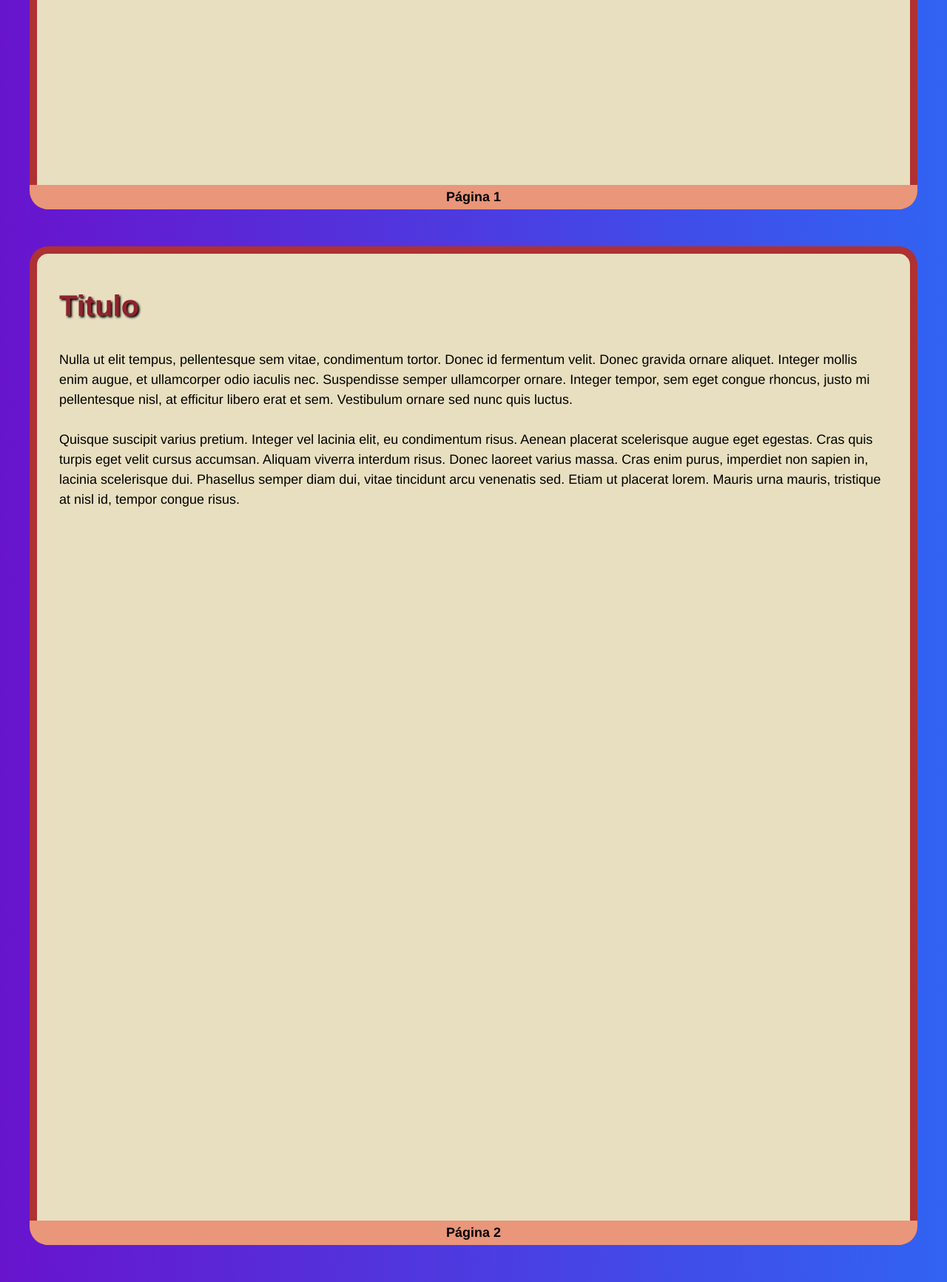
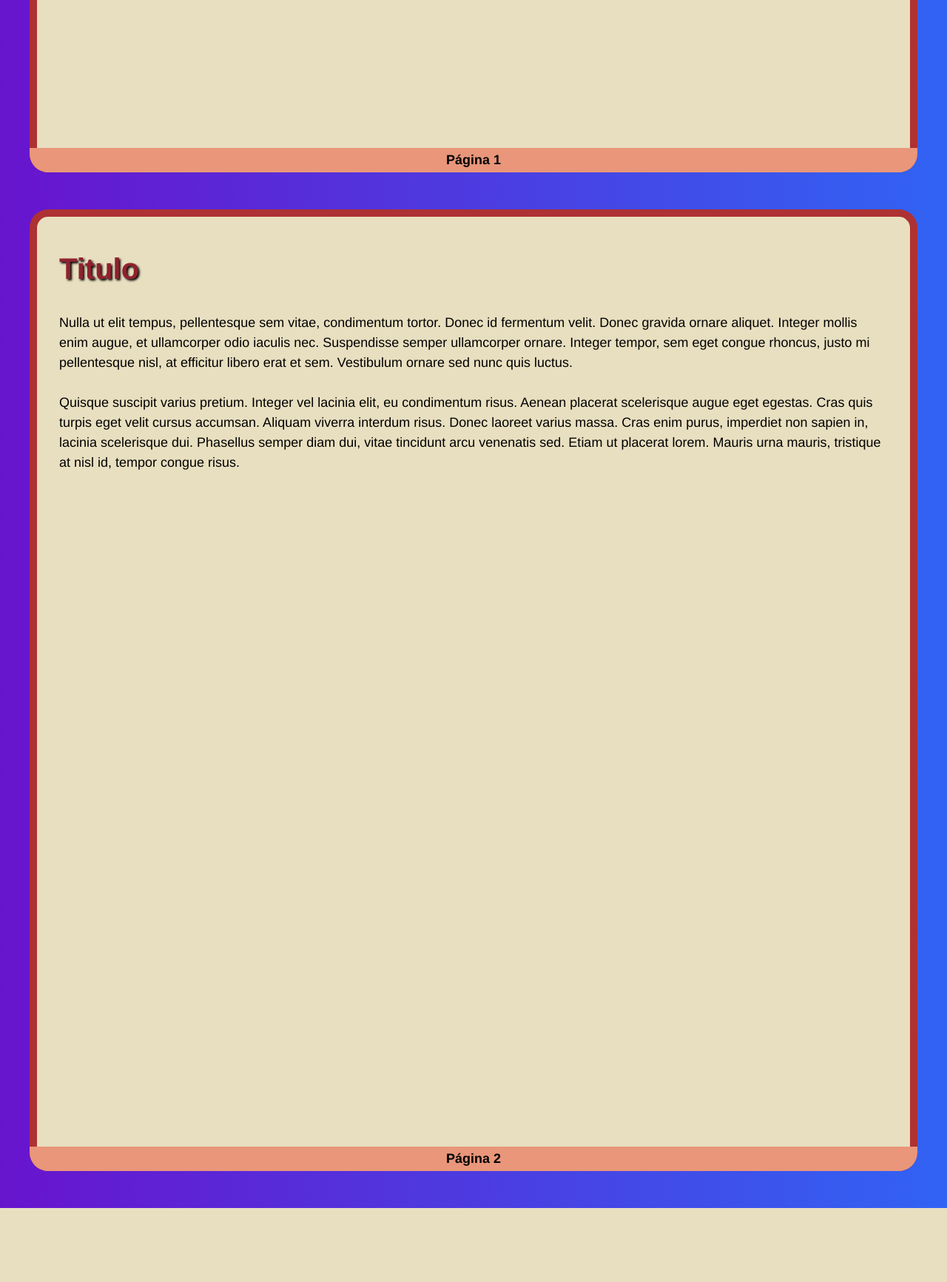
Before and after one commit to Satorcin/Pathfinder2e, a PHP site: page /Pathfinder.html in a window 1280 px wide. Shown: the part 1187-2920 px from the top of the page at 74% size. After the commit the page ends 2820 px from the top, so only its background shows below. Run offline with PHP 8.4, Linux system fonts and the light colour scheme.

Commit message:
Update style.css

```diff
--- a/style.css
+++ b/style.css
@@ -70,7 +70,7 @@ body {
 
 .hojavertical {
   max-width: 1200px;
-  height: 1350px;
+  height: 1300px;
   background: #E8DFC0;
   margin: 50px auto;
   display: block;
```
